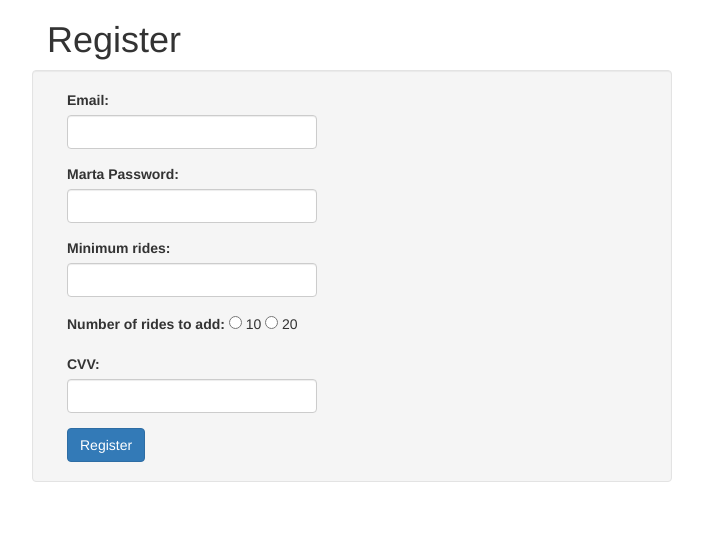
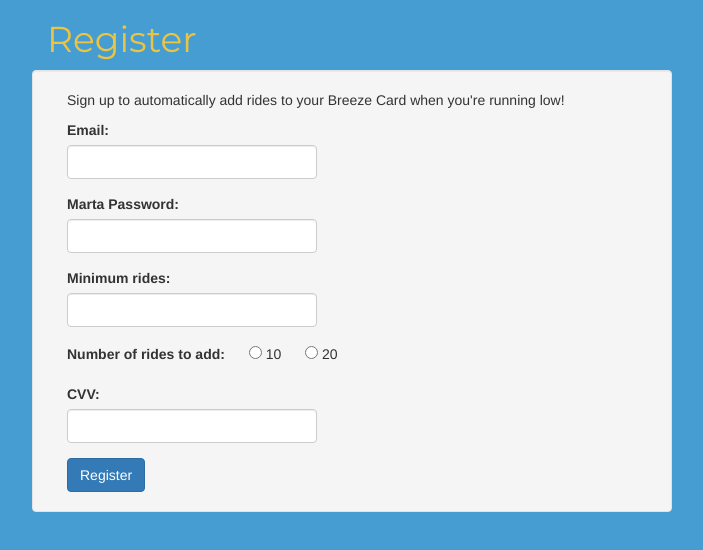
Before and after one commit to CivicTechAtlanta/marta-autopay, a website: page frontend/signup.html in a window 1280 px wide. Shown: the whole page, without its empty margins (288-991 px from the left). Drawn offline with nearby package versions, Linux system fonts and the light colour scheme.

Commit message:
added some styles

```diff
--- a/frontend/signup.html
+++ b/frontend/signup.html
@@ -4,6 +4,7 @@
 <head>
     <link rel="stylesheet" href="https://maxcdn.bootstrapcdn.com/bootstrap/3.3.7/css/bootstrap.min.css" integrity="sha384-BVYiiSIFeK1dGmJRAkycuHAHRg32OmUcww7on3RYdg4Va+PmSTsz/K68vbdEjh4u" crossorigin="anonymous">
     <link rel="stylesheet" href="styles.css">
+    <link href="https://fonts.googleapis.com/css?family=Montserrat" rel="stylesheet">
     <script src="https://www.gstatic.com/firebasejs/3.5.2/firebase.js"></script>
     <script>
         // Initialize Firebase
@@ -23,6 +24,9 @@
       <div class="row">
         <h1 class="col-md-6 col-md-offset-3">Register</h1>
         <div class="well col-md-6 col-md-offset-3">
+            <p>
+              Sign up to automatically add rides to your Breeze Card when you're running low!
+            </p>
             <form id="register" class="form-horizontal">
 
                 <div class="form-group">
--- a/frontend/styles.css
+++ b/frontend/styles.css
@@ -1,12 +1,23 @@
+body{
+  background-color: #469dd2;
+}
+
 h1 {
+  color: #EAC442;
+  font-family: 'Montserrat', sans-serif;
+}
 
+p {
+    padding-left: 15px;
+}
+
+input[type="radio"] {
+  margin-left: 20px;
 }
 
 .form-control {
   width: 250px;
 }
-
-
 
 .form-group {
   padding-left: 30px;
```
